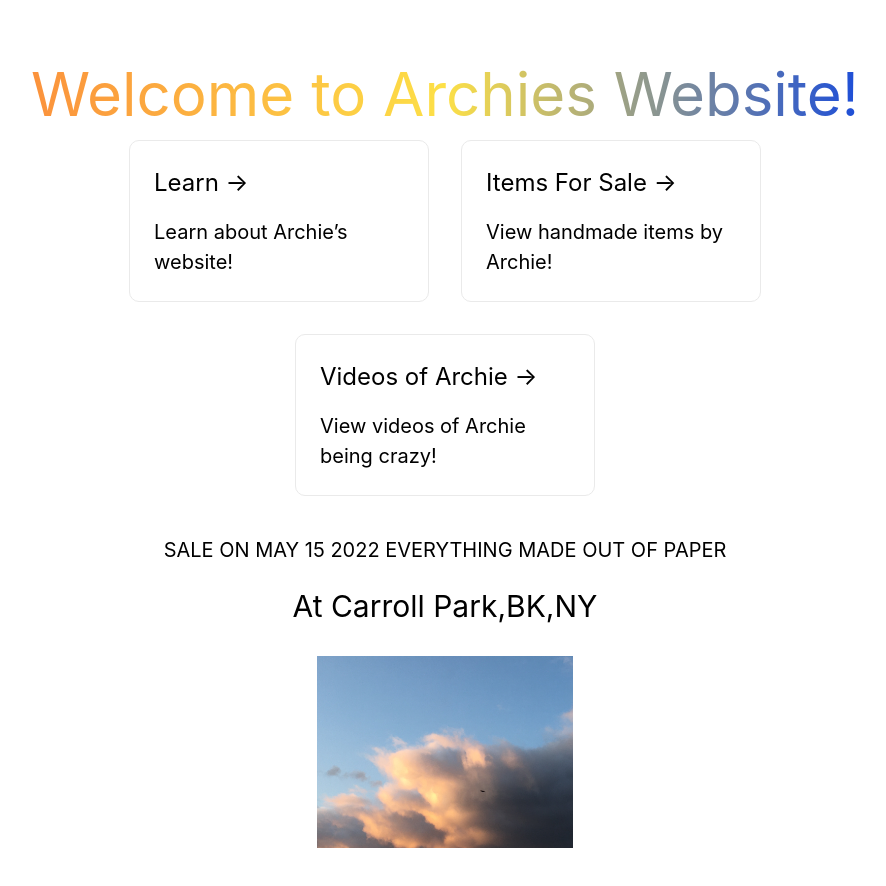
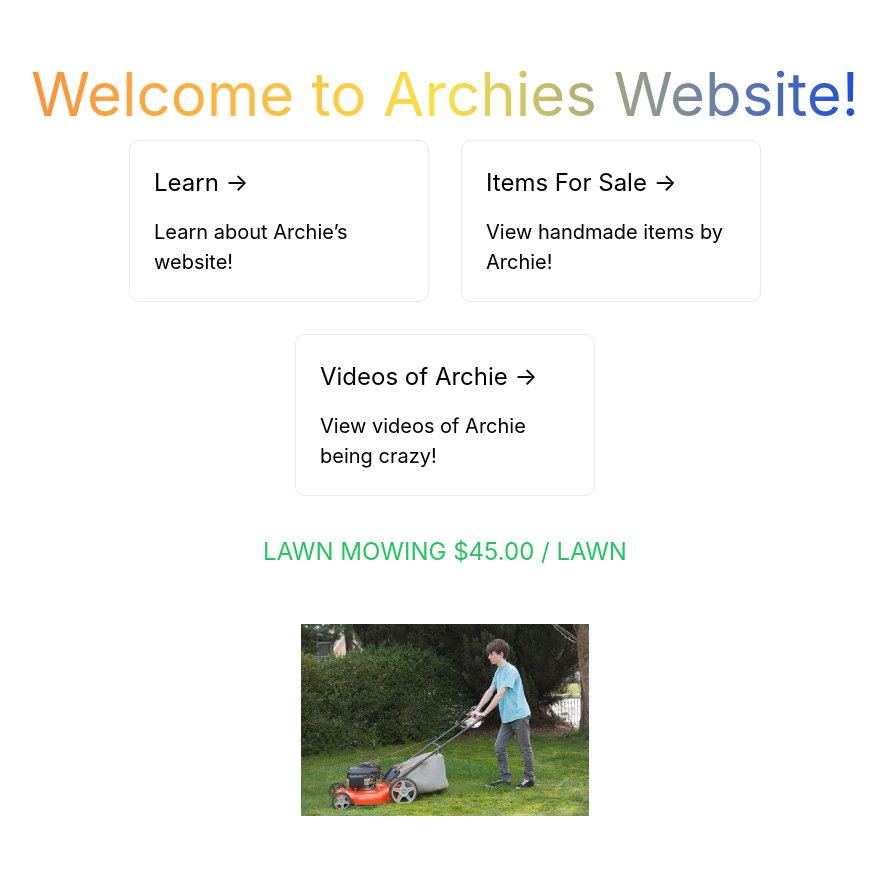
Before and after one commit to plondon/archies.one, a Next.js app: page / in a window 1280 px wide. Shown: the top 886 px of the page, without its empty margins (195-1081 px from the left). Built offline with nearby package versions, Linux system fonts and the light colour scheme.

Commit message:
Lawn mowing

```diff
--- a/pages/index.tsx
+++ b/pages/index.tsx
@@ -4,7 +4,7 @@ import Image from "next/image";
 import Link from "next/link";
 import styles from "../styles/Home.module.css";
 
-import * as Clouds from "../public/clouds.jpg";
+import * as Lawn from "../public/lawn-mowing.jpeg";
 
 const Home: NextPage = () => {
   return (
@@ -44,12 +44,11 @@ const Home: NextPage = () => {
           </Link>
         </div>
 
-        <p className="text-xl py-6">
-          SALE ON MAY 15 2022 EVERYTHING MADE OUT OF PAPER
+        <p className="text-2xl py-6 text-green-500">
+          LAWN MOWING $45.00 / LAWN
         </p>
-        <p className="text-3xl capitalize">at carroll park,BK,NY</p>
         <div className="relative w-72 h-48 mt-8">
-          <Image src={Clouds} layout="fill" objectFit="contain" />
+          <Image src={Lawn} layout="fill" objectFit="contain" />
         </div>
       </main>
     </div>
--- a/pages/items/index.tsx
+++ b/pages/items/index.tsx
@@ -11,11 +11,11 @@ const Items: React.FC<Props> = () => {
       </h1>
       <div className="flex w-full flex-wrap justify-center mt-10 gap-8">
         <div className="w-1/4">
-          <Link href={`/videos/${'airplane-shoe-movie'}`}>
+          <Link href={`/videos/${"airplane-shoe-movie"}`}>
             <a>
               <Image
                 alt="airplane"
-                src={'/items/airplane-shoe.jpg'}
+                src={"/items/airplane-shoe.jpg"}
                 width={3}
                 height={4}
                 layout="responsive"
@@ -29,36 +29,20 @@ const Items: React.FC<Props> = () => {
           </Link>
         </div>
         <div className="w-1/4">
-          <Link href={`/videos/${'drill-drawing'}`}>
           <a>
             <Image
-                alt="drill"
-                src={'/items/drill-drawing.jpg'}
+              alt="lawn-mower"
+              src={"/items/lawn-mowing.jpeg"}
               width={3}
               height={4}
               layout="responsive"
             />
             <div>
-                <h2>Drill Drawing (2022)</h2>
+              <h2>Lawn Mowing (2022)</h2>
               <p className="text-sm text-gray-500">Archie Green</p>
-                <p className="text-sm text-gray-500">$15.99</p>
+              <p className="text-sm text-gray-500">$45.00 / lawn mow</p>
             </div>
           </a>
-          </Link>
-        </div>
-        <div className="w-1/4">
-              <Image
-                alt="diamonds"
-                src={'/items/diamonds.jpg'}
-                width={3}
-                height={4}
-                layout="responsive"
-              />
-              <div>
-                <h2>Diamonds (Found) (2022)</h2>
-                <p className="text-sm text-gray-500">Archie Green</p>
-                <p className="text-sm text-gray-500">$1000.00 (1  Jewel $700.00)</p>
-              </div>
         </div>
       </div>
     </main>
```
Also changed, not shown: public/lawn-mowing.jpeg (added). Lines whose indentation alone changed are shown as unchanged.
